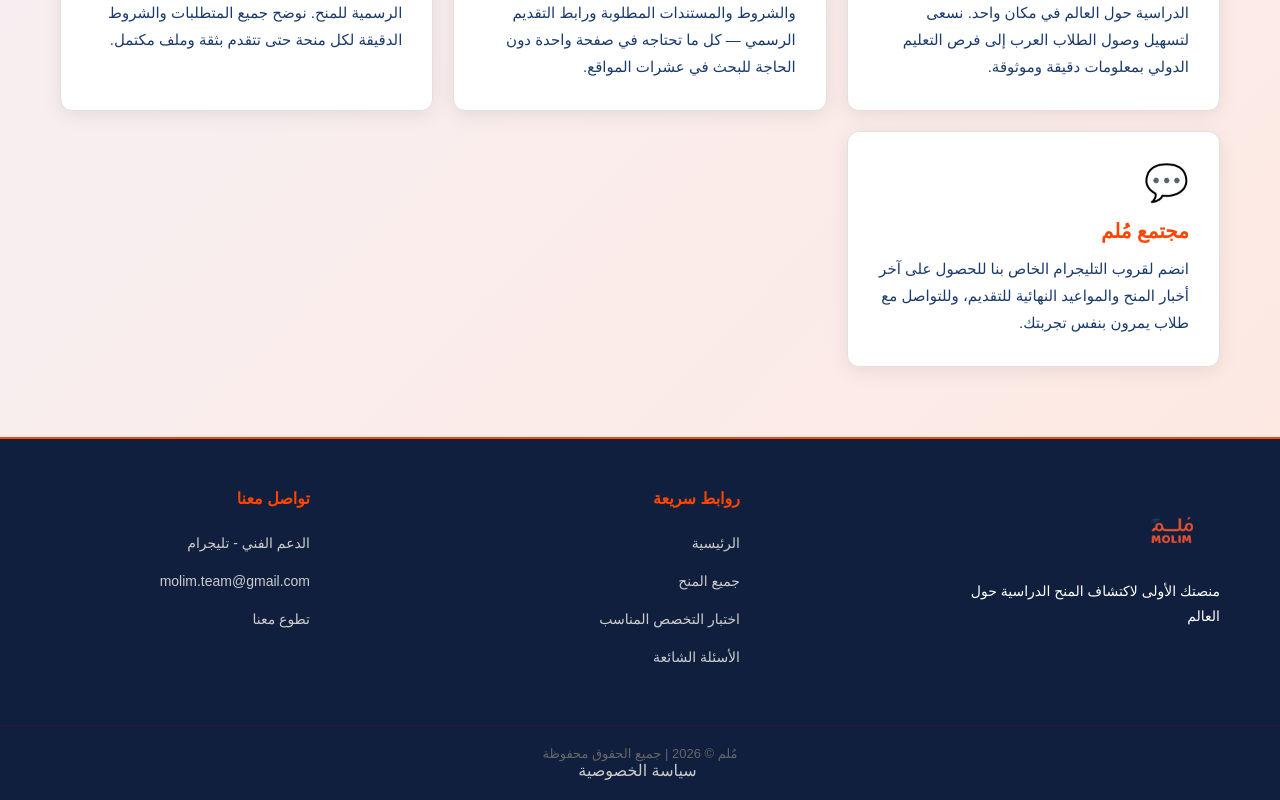
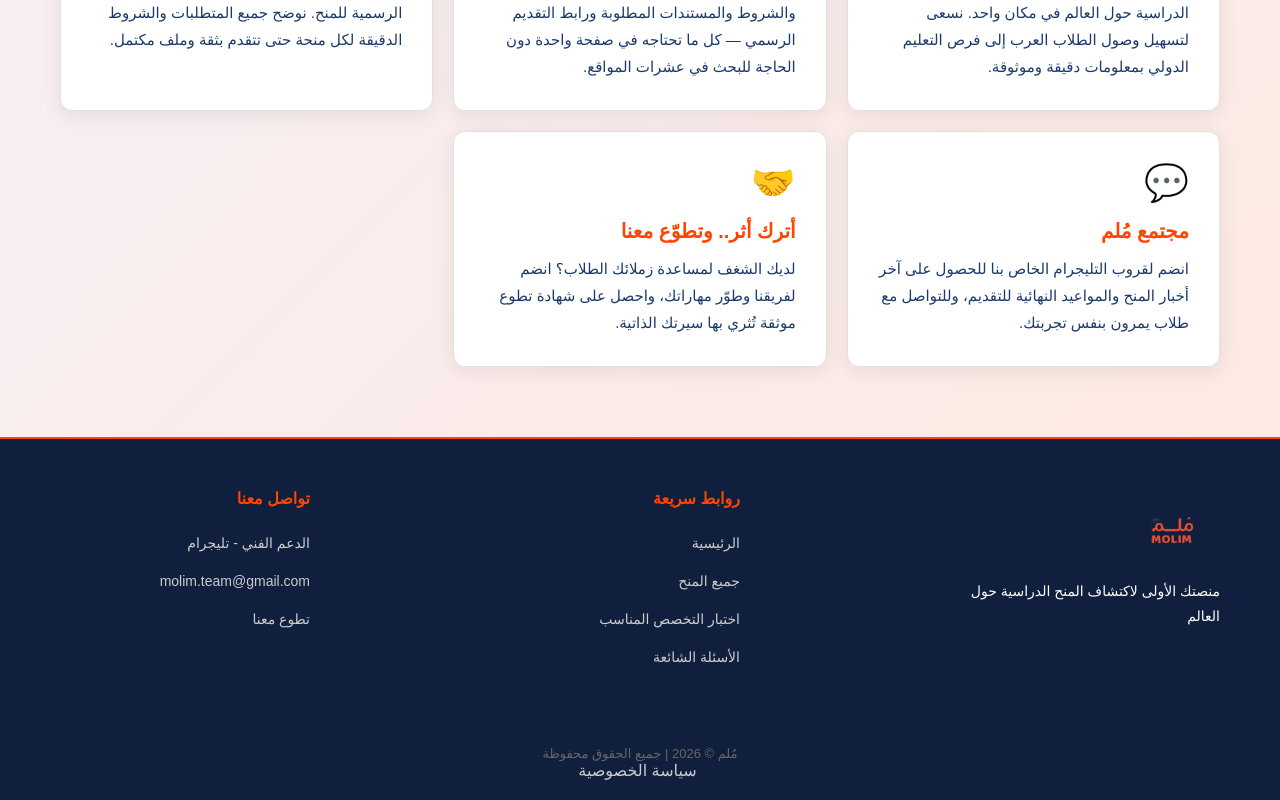
Before and after one commit to molim-team/molim-js, a Next.js app: page / in a window 1280 px wide. Shown: the part 1732-2532 px from the top of the page. Built offline with nearby package versions, Linux system fonts and the light colour scheme; no server answers.

Commit message:
add volnteer

```diff
--- a/src/components/home/AboutSection.jsx
+++ b/src/components/home/AboutSection.jsx
@@ -25,6 +25,13 @@ export default function AboutSection() {
             <p>انضم لقروب التليجرام الخاص بنا للحصول على آخر أخبار المنح والمواعيد النهائية للتقديم، وللتواصل مع طلاب يمرون بنفس تجربتك.</p>
           </div>
         </a>
+        <a href="https://airtable.com/appKSN4NvFXywJuUW/shrH9x9YwyEcHuvIi" target="_blank" rel="noreferrer">
+          <div className="about-card">
+            <span className="about-icon">🤝</span>
+            <h3>أترك أثر.. وتطوّع معنا</h3>
+            <p>لديك الشغف لمساعدة زملائك الطلاب؟ انضم لفريقنا وطوّر مهاراتك، واحصل على شهادة تطوع موثقة تُثري بها سيرتك الذاتية.</p>
+          </div>
+        </a>
       </div>
     </section>
   );
```
